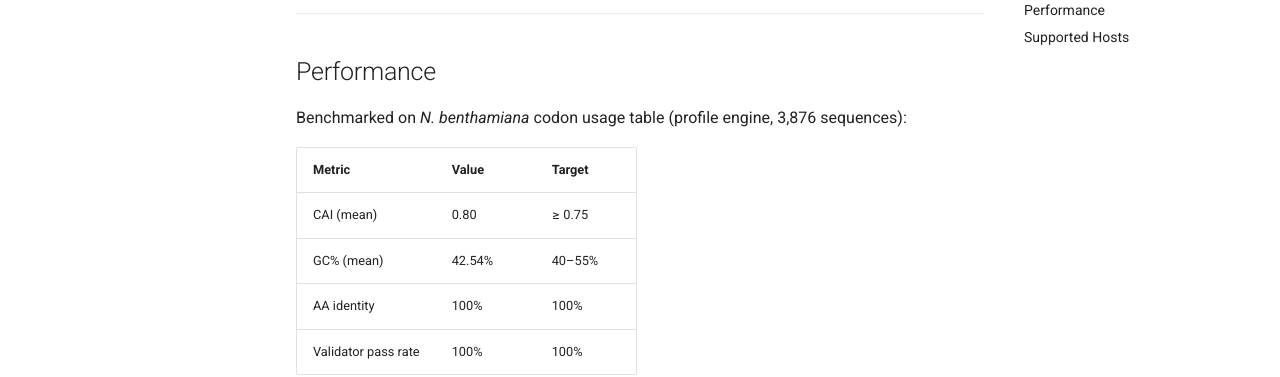
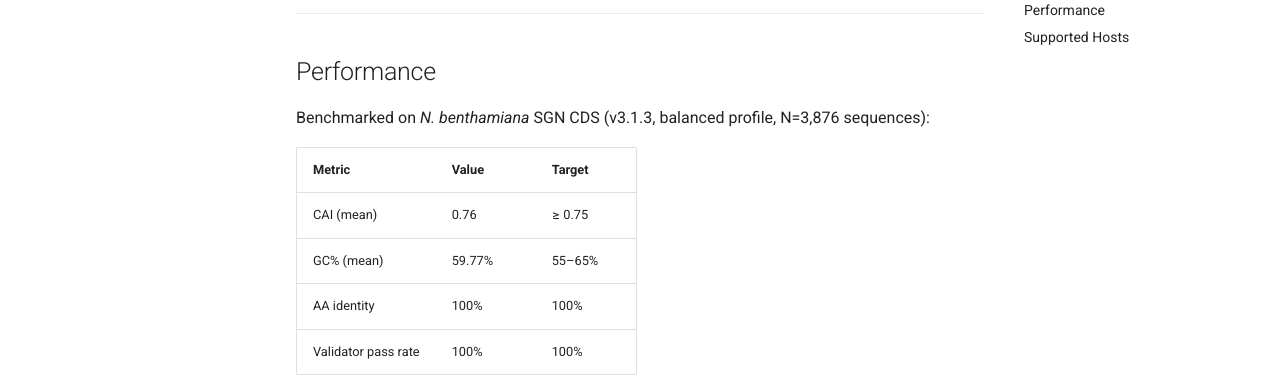
Before and after one commit to eijex/factorforge-cds, an MkDocs documentation site: the page built from docs/index.md, in a window 1280 px wide and 900 px high, scrolled down 808 px. Shown: the part 152-529 px from the top of the window. Built offline with MkDocs 1.6.1 and Material for MkDocs 9.7.7, drawn with Linux system fonts in a browser that asks for light colours; comment, search, counter and statistics services are not loaded.

Commit message:
docs: update benchmark table with v3.1.3 corrected numbers (N=3,876)
CAI 0.80→0.76 (fixed Sharp & Li 1987 weight fix in v3.1.0)
GC% 42.54%→59.77% (profile engine targets GC_OPT_MID=60%)
GC target 40–55%→55–65% (correct range for profile engine scoring)
Added v3.1.3 + balanced profile + SGN CDS provenance to caption.

Old numbers were from ML prototype evaluation using pre-v3.1.0 parameters.

Co-Authored-By: Claude Sonnet 4.6 <noreply@anthropic.com>

```diff
--- a/docs/index.md
+++ b/docs/index.md
@@ -33,12 +33,12 @@ Or use the **[web app](https://factorforge-cds.vercel.app)** — no installation
 
 ## Performance
 
-Benchmarked on *N. benthamiana* codon usage table (profile engine, 3,876 sequences):
+Benchmarked on *N. benthamiana* SGN CDS (v3.1.3, balanced profile, N=3,876 sequences):
 
 | Metric | Value | Target |
 |--------|-------|--------|
-| CAI (mean) | 0.80 | ≥ 0.75 |
-| GC% (mean) | 42.54% | 40–55% |
+| CAI (mean) | 0.76 | ≥ 0.75 |
+| GC% (mean) | 59.77% | 55–65% |
 | AA identity | 100% | 100% |
 | Validator pass rate | 100% | 100% |
 
```
